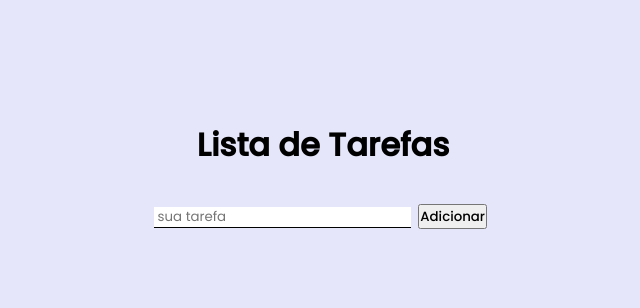
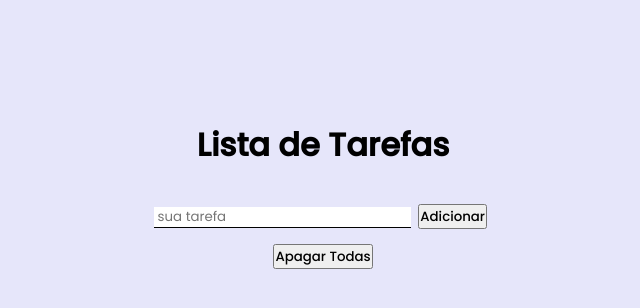
Before and after one commit to allan516/Typescript-lista-de-tarefas, a website built with webpack: page public/index.html in a window 1280 px wide. Shown: the whole page, without its empty margins (317-957 px from the left). Built offline with nearby package versions, Linux system fonts and the light colour scheme.

Commit message:
exercises

```diff
--- a/public/index.html
+++ b/public/index.html
@@ -14,7 +14,11 @@
         <button class="button" id="idButton">Adicionar</button>
       </form>
       <section>
-        <div id="result" class="showList"></div>
+        <div id="result" class="showList">
+          <div>
+            <button class="clearAllButton" >Apagar Todas</button>
+          </div>
+        </div>
       </section>
     </main>
 
--- a/public/style.css
+++ b/public/style.css
@@ -35,6 +35,8 @@ section {
 
 .showList {
   position: absolute;
+  display: flex;
+  flex-direction: column-reverse;
   padding: 10px;
 }
 
@@ -60,6 +62,13 @@ button {
   font-weight: 500;
   }
 
+  .clearAllButton {
+    /* display: none; */
+    margin: 5px auto;
+    float: right;
+    transition-duration: 2s;
+  }
+
 .paragrafoVisivel {
   background: #6969694b !important;
   opacity: 0.5;
--- a/src/dom/domElements.ts
+++ b/src/dom/domElements.ts
@@ -15,7 +15,7 @@ export class DomElements {
     span.appendChild(p);
     span.appendChild(exclude);
     result.appendChild(span);
-  }
+ }
 }
 
 export const domElements = new DomElements();
```
